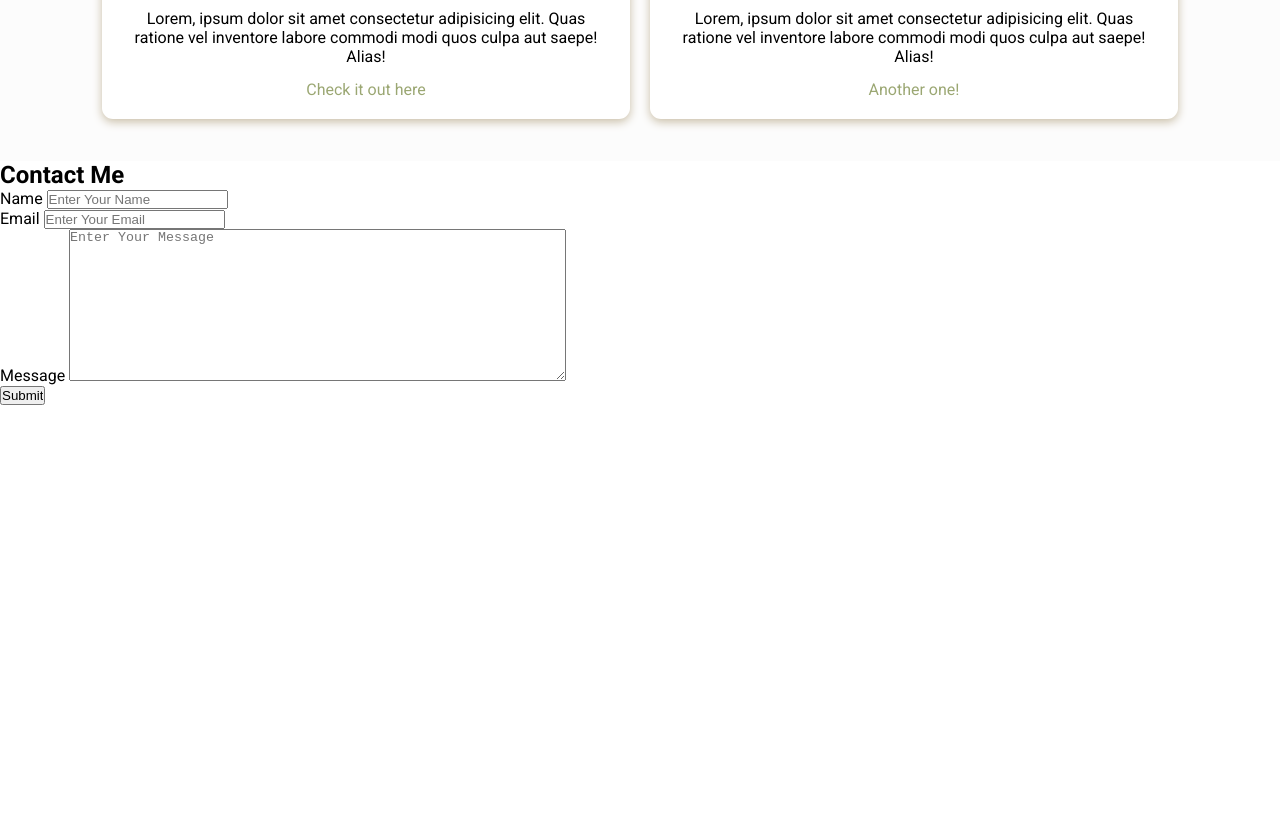
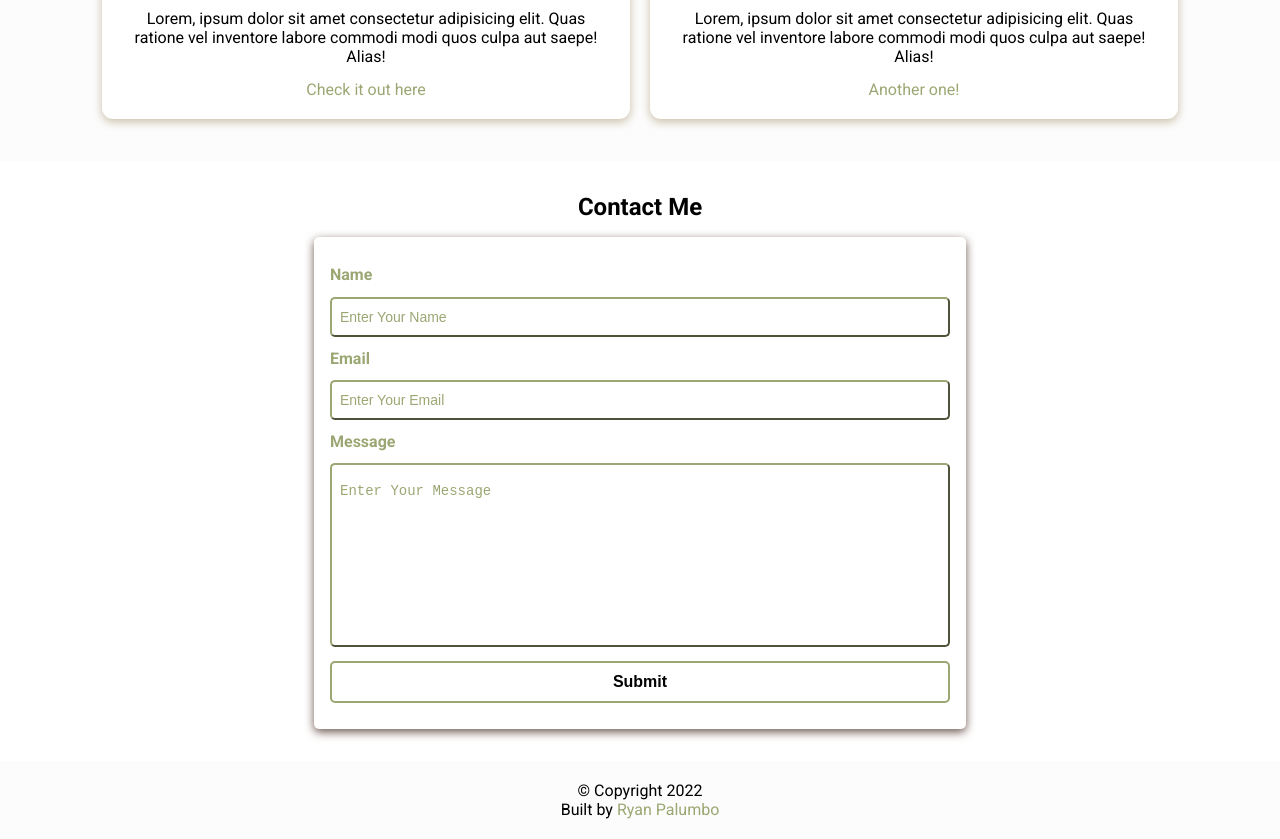
Before and after one commit to rynpal/PortfolioSite, a plain HTML site: page index.html in a window 1280 px wide. Shown: the part 1587-2426 px from the top of the page. Before the commit the page ends 1992 px from the top, so only its background shows below. Drawn offline with nearby package versions, Linux system fonts and the light colour scheme.

Commit message:
add social icons and footer element

```diff
--- a/assets/css/styles.css
+++ b/assets/css/styles.css
@@ -212,3 +212,86 @@ nav ul li {
   padding: 20px;
   margin: 10px;
 }
+
+.contact {
+  margin-top: 2rem;
+}
+
+.contact h2 {
+  text-align: center;
+  margin-bottom: var(--bottom-margin-2);
+}
+
+.contact-form-container {
+  max-width: 40.75rem;
+  margin: 0 auto;
+  padding: 1rem;
+  border-radius: 5px;
+  box-shadow: 0 3px 10px var(--secondary-shadow);
+}
+
+.contact-form-container label {
+  line-height: 2.7rem;
+  font-weight: var(--bold-font);
+  color: var(--primary-color);
+}
+
+.contact-form-container textarea {
+  min-height: 6.25rem;
+  font-size: 0.7rem;
+}
+
+.contact-form-container .input-field {
+  width: 100%;
+  padding-top: 10px;
+  padding-bottom: 10px;
+  border-radius: 5px;
+  border: none;
+  border: 2px outset var(--primary-color);
+  font-size: 0.875rem;
+  outline: none;
+  resize: none;
+}
+
+.input-field::placeholder {
+  padding: 0.5rem;
+  color: var(--primary-color)
+}
+
+.submit-btn {
+  width: 100%;
+  padding: 10px;
+  margin: 10px 0;
+  background-color: #fff;
+  border: 2px solid var(--primary-color);
+  border-radius: 5px;
+  font-size: 1rem;
+  font-weight: var(--bold-font);
+  transition: var(--transition);
+}
+
+.submit-btn:hover {
+  background-color: var(--primary-color);
+  border: 2px solid var(--primary-color);
+  cursor: pointer;
+}
+
+.socials {
+  display: flex;
+  flex-direction: column;
+  position: fixed;
+  right: 1%;
+  bottom: 50%;
+}
+
+.socicon {
+  width: 3rem;
+  height: 3rem;
+}
+
+footer {
+  background-color: var(--bg-color);
+  padding: 1.25rem;
+  text-align: center;
+  margin: 2rem 0 0;
+}
--- a/index.html
+++ b/index.html
@@ -194,9 +194,29 @@
   </div>
 </section>
     <!-- Social accounts - Fixed to the right -->
-
+<div class="socials">
+  <a href="https://www.linkedin.com/in/ryan-palumbo-b116a583/" target="_blank"
+    ><img
+       src="assets/icons/LI-In-Bug.png"
+       alt="LinkedIn"
+       loading="lazy"
+       class="socicon"
+       /></a>
+    <a href="https://github.com/rynpal" target="_blank"
+    ><img
+       src="assets/icons/GitHub-Mark-64px.png"
+       alt="Github"
+       loading="lazy"
+       class="socicon"
+       /></a>
+</div>
     <!-- Footer section -->
-
+<footer>
+  <p class="copy">&copy; Copyright 2022</p>
+  <p class="copy">
+    Built by <a href="https://www.linkedin.com/in/ryan-palumbo-b116a583/" target="_blank">Ryan Palumbo</a>
+  </p>
+</footer>
     <!-- Website scripts -->
     <script src="assets/js/app.js"></script>
 
```
Also changed, not shown: assets/icons/GitHub-Mark-64px.png (added), assets/icons/LI-In-Bug.png (added).
